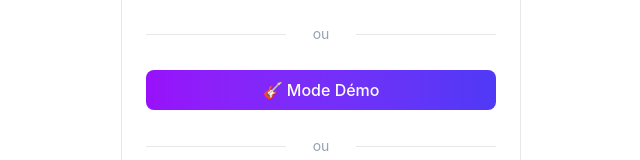
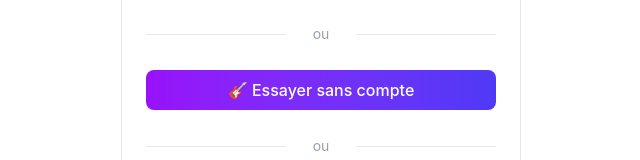
Before and after one commit to belletonv-cloud/eglise-app, a Vue app in the folder frontend/: page /music-stand/1/1 in a window 1280 px wide. Shown: the part 327-487 px from the top of the page, without its empty margins (319-959 px from the left). Built offline with nearby package versions, Linux system fonts and the light colour scheme; no server answers.

Commit message:
Add /interactive route, fix demo entry from login, rename button text

```diff
--- a/frontend/src/App.vue
+++ b/frontend/src/App.vue
@@ -7,7 +7,7 @@
         <div class="p-4 border-b border-gray-200 dark:border-gray-700 flex items-center justify-between">
           <div>
             <h1 class="text-lg font-bold text-gray-800 dark:text-gray-100">{{ $t('app.title') }}</h1>
-            <p class="text-sm text-gray-500 dark:text-gray-400 truncate">{{ isInteractiveView ? '🎸 Mode Démo' : (user?.email || '') }}</p>
+            <p class="text-sm text-gray-500 dark:text-gray-400 truncate">{{ isInteractiveView ? '🎸 Essai sans compte' : (user?.email || '') }}</p>
           </div>
           <button @click="mobileSidebarOpen = false" class="lg:hidden p-1 text-gray-500 hover:text-gray-700 cursor-pointer">
             <svg class="w-6 h-6" fill="none" stroke="currentColor" viewBox="0 0 24 24"><path stroke-linecap="round" stroke-linejoin="round" stroke-width="2" d="M6 18L18 6M6 6l12 12"/></svg>
--- a/frontend/src/components/Login.vue
+++ b/frontend/src/components/Login.vue
@@ -8,7 +8,7 @@
       <button @click="handleGoogleLogin" class="px-4 py-2 bg-blue-500 text-white rounded-lg hover:bg-blue-600 cursor-pointer">{{ $t('login.google_button') }}</button>
       <div class="divider my-4 text-center text-gray-400 text-sm">ou</div>
       <button @click="enterDemo" class="px-4 py-2 bg-gradient-to-r from-purple-600 to-indigo-600 text-white rounded-lg hover:from-purple-700 hover:to-indigo-700 cursor-pointer font-medium">
-        🎸 Mode Démo
+        🎸 Essayer sans compte
       </button>
       <div class="divider my-4 text-center text-gray-400 text-sm">ou</div>
       <button @click="goToTour" class="px-4 py-2 bg-transparent border-2 border-purple-500 text-purple-400 rounded-lg hover:bg-purple-500/10 cursor-pointer font-medium">
@@ -48,6 +48,7 @@ const handleGoogleLogin = async () => {
 
 const enterDemo = () => {
   enableInteractiveView();
+  router.push('/interactive');
 };
 
 const goToTour = () => {
--- a/frontend/src/router/index.ts
+++ b/frontend/src/router/index.ts
@@ -38,7 +38,7 @@ import MusicStandView from '../views/MusicStandView.vue'
 import MusicStandListView from '../views/MusicStandListView.vue'
 import DemoTour from '../views/DemoTour.vue'
 
-const publicRoutes = ['invitation', 'demo-tour']
+const publicRoutes = ['invitation', 'demo-tour', 'interactive']
 
 const router = createRouter({
   history: createWebHistory(import.meta.env.BASE_URL),
@@ -46,6 +46,11 @@ const router = createRouter({
     {
       path: '/demo-tour',
       name: 'demo-tour',
+      component: DemoTour,
+    },
+    {
+      path: '/interactive',
+      name: 'interactive',
       component: DemoTour,
     },
     {
```
